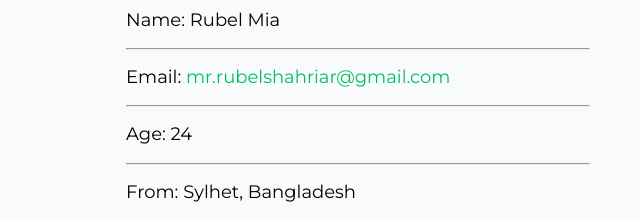
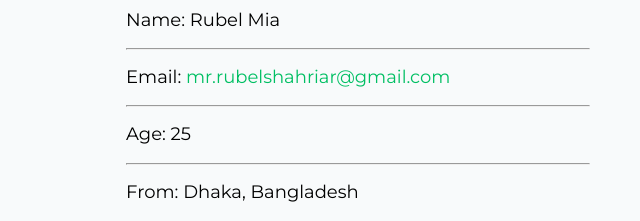
Before and after one commit to RubelShahriar/portfolio-website, a plain HTML site: page index.html in a window 1280 px wide. Shown: the part 1360-1581 px from the top of the page, 534-1174 px from the left. Drawn offline with nearby package versions, Linux system fonts and the light colour scheme.

Commit message:
new update

```diff
--- a/index.html
+++ b/index.html
@@ -129,9 +129,9 @@
                   </a>
                 </p>
                 <hr />
-                <p><span>Age: </span>24</p>
+                <p><span>Age: </span><span id="about-me-age">24</span></p>
                 <hr />
-                <p class="from-p"><span>From: </span>Sylhet, Bangladesh</p>
+                <p class="from-p"><span>From: </span>Dhaka, Bangladesh</p>
                 <p>
                   <a href="https://www.linkedin.com/in/rubelmiaa/" class="hire">
                     Hire me
@@ -782,7 +782,7 @@
                   <div class="contact-inner">
                     <i class="bx bx-current-location"></i>
                     <p>address:</p>
-                    <p>02 mitali, sylhet, Bangladesh</p>
+                    <p>05 Dhanmondi, Dhaka, Bangladesh</p>
                   </div>
                   <div class="contact-inner">
                     <i class="bx bxs-envelope"></i>
@@ -851,7 +851,10 @@
       </section>
     </main>
     <footer>
-      <p>Copyright &copy; 2024 | All rights reserved by Rubel</p>
+      <p>
+        Copyright &copy; <span id="footer-year">2024</span> | All rights
+        reserved by Rubel
+      </p>
     </footer>
     <!-- script link -->
     <script src="script.js"></script>
--- a/script.js
+++ b/script.js
@@ -1,3 +1,11 @@
+// About me (Age)
+function Age() {
+  const newAge = new Date().getFullYear();
+  document.getElementById("about-me-age").innerHTML = newAge - 2000;
+  document.getElementById("footer-year").innerHTML = newAge;
+}
+Age();
+
 // Get the modal
 var modal = document.getElementById("myModal");
 
```
